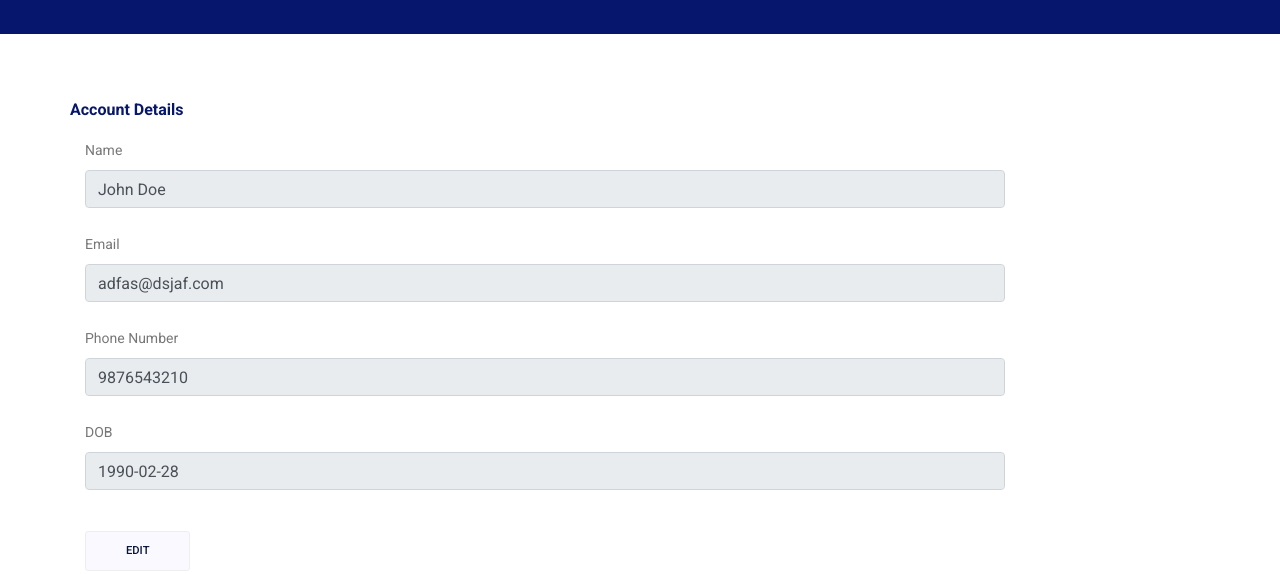
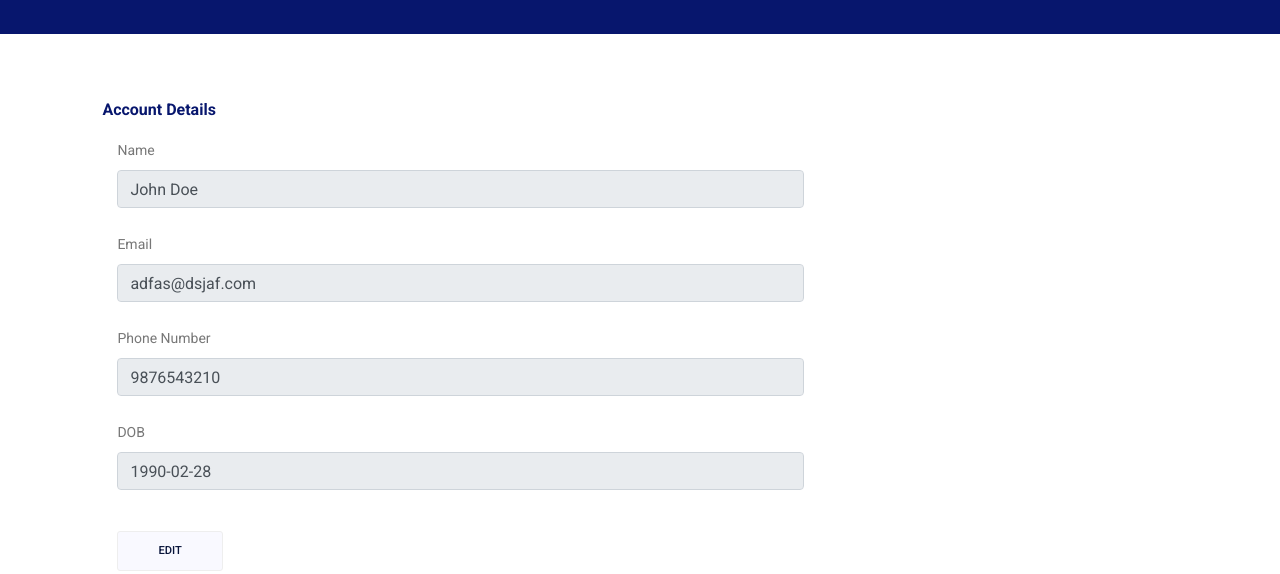
Before and after one commit to discrt/AN-e-commerce, a plain HTML site: page account.html in a window 1280 px wide. Shown: the part 226-800 px from the top of the page. Drawn offline with Linux system fonts and the light colour scheme.

Commit message:
And a little more.

```diff
--- a/account.html
+++ b/account.html
@@ -197,7 +197,7 @@
 
 	<!--================Cart Area =================-->
 	<section class="account_area">
-		<div class="container">
+		<div class="container-fluid">
 				<div class="account_details">
 						<h2 class="account_header">Account Details</h2>
 						<div class="detail_col">
@@ -209,7 +209,7 @@
 
 								<div class="form-group agent-name">
 										<label for="name" class="col-sm-2 control-label">Name</label>
-										<div class="col-sm-10">
+										<div class="col-sm-8">
 											<h3>
 												<input class="form-control" id="name" value="John Doe" disabled>
 											</h3>
@@ -218,7 +218,7 @@
 								</div>
 								<div class="form-group agent-email">
 										<label for="email" class="col-sm-2 control-label">Email</label>
-										<div class="col-sm-10">
+										<div class="col-sm-8">
 											<h3>
 												<input class="form-control" id="email"  value="adfas@dsjaf.com" disabled>
 											</h3>
@@ -226,7 +226,7 @@
 								</div>
 								<div class="form-group agent-phone">
 										<label for="phone" class="col-sm-2 control-label">Phone Number</label>
-										<div class="col-sm-10">
+										<div class="col-sm-8">
 											<h3>
 												<input class="form-control" id="phone"  value="9876543210" disabled>
 											</h3>
@@ -234,19 +234,19 @@
 								</div>
 								<div class="form-group agent-dob">
 										<label for="email" class="col-sm-2 control-label">DOB</label>
-										<div class="col-sm-10">
+										<div class="col-sm-8">
 											<h3>
 												<input class="form-control" id="dob"  value="1990-02-28" disabled>
 											</h3>
 										</div>
 								</div>
 								<div class="form-group">
-										<div class="col-sm-offset-2 col-sm-10">
+										<div class="col-sm-offset-2 col-sm-8">
 										  <button type="submit" class="main_btn genric-btn" id="save" hidden>Save</button>
 										</div>
 									  </div>
 									  <div class="form-group">
-										<div class="col-sm-offset-2 col-sm-10">
+										<div class="col-sm-offset-2 col-sm-8">
 										  <button type="edit" class="gray_btn genric-btn" id="edit" onclick="return handleEdit()">Edit</button>
 										</div>
 									  </div>
@@ -314,7 +314,7 @@
 							</div>
 						</div>
 					</div>
-					<!--<div class="col-lg-3 col-md-6 col-sm-6">
+					<!--<div class="col-lg-3 col-md-6 col-sm-8">
 						<div class="single-footer-widget instafeed">
 							<h6 class="footer_title">Instagram Feed</h6>
 							<ul class="list instafeed d-flex flex-wrap">
--- a/scss/_account.scss
+++ b/scss/_account.scss
@@ -30,7 +30,7 @@
             color: $pfont;
             margin-bottom: 8px;
             line-height: 24px;
-            min-width: 100%;
+            width: 100%;
         }
         .not-verified{
             color: #f44a40;
```
Also changed, not shown: css/style.css.
